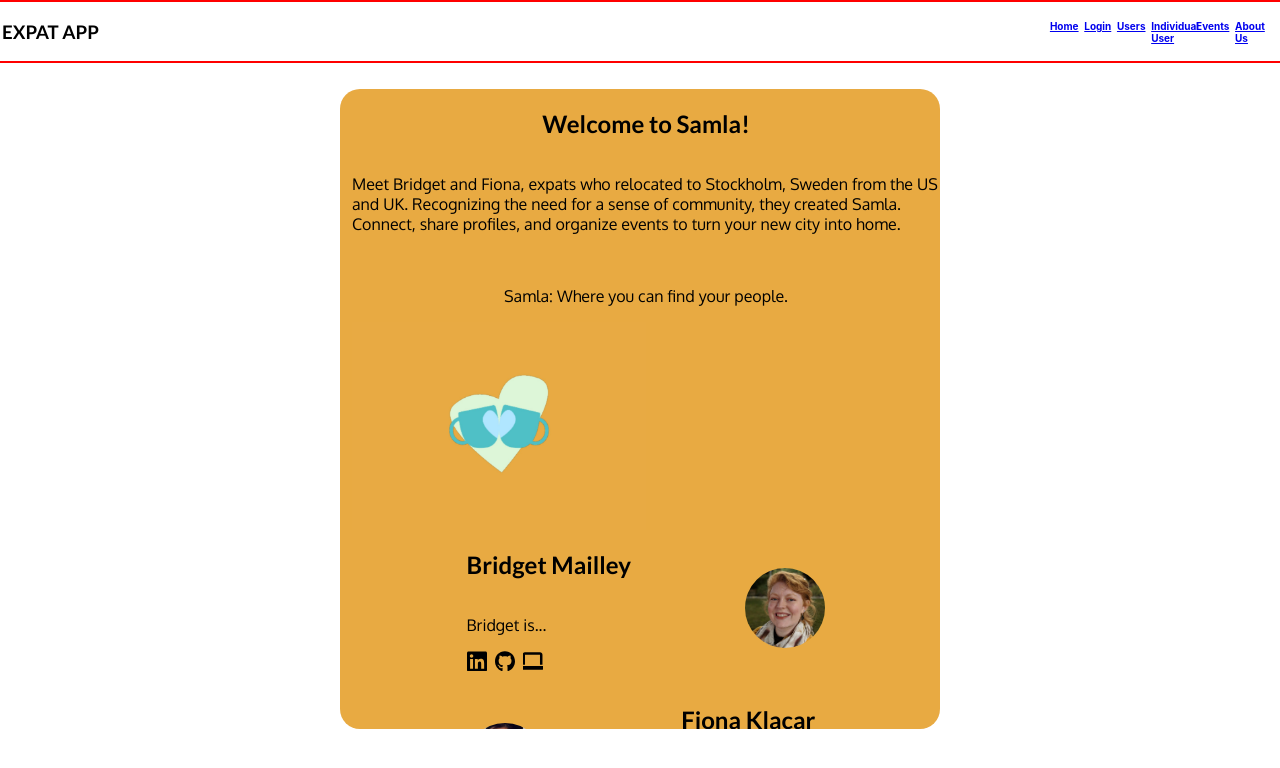
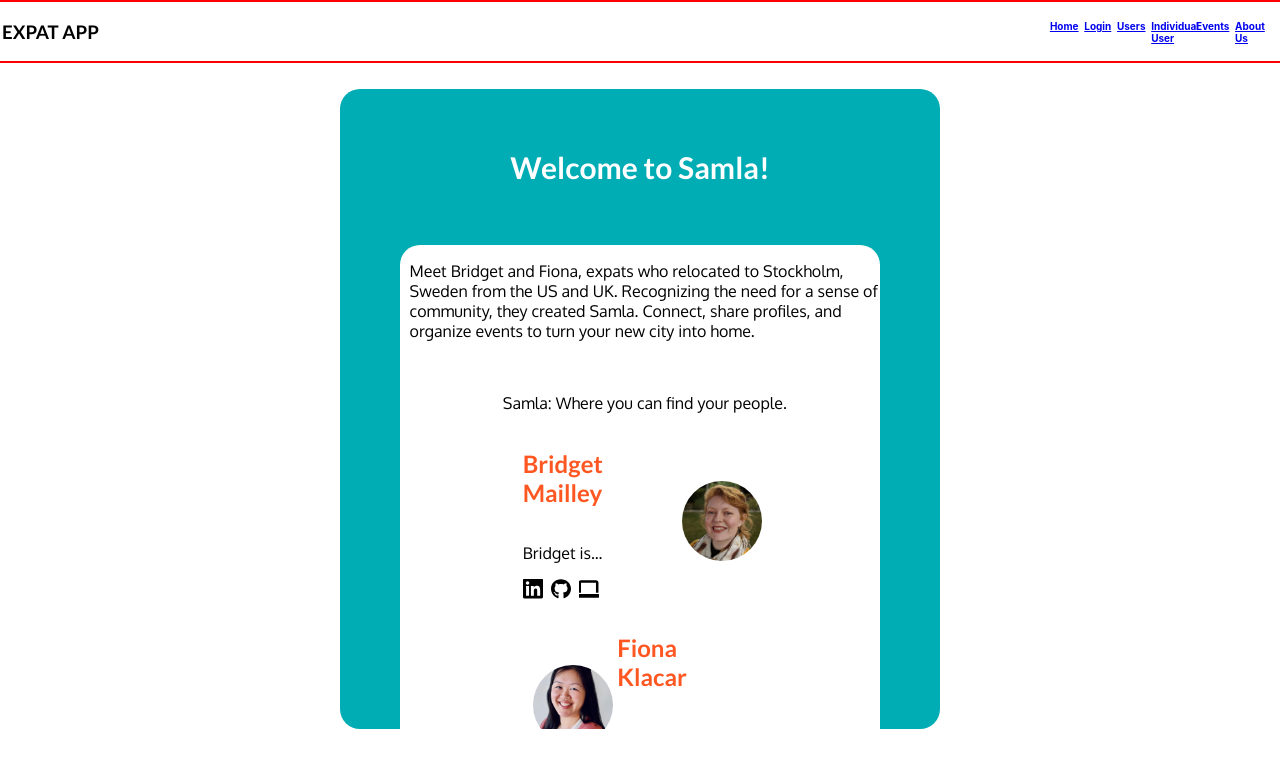
Before and after one commit to beemailley/final-project-frontend-bm, a React (Create React App) app: page /aboutus in a window 1280 px wide. Shown: the top 768 px of the page. Built offline with nearby package versions, Linux system fonts and the light colour scheme.

Commit message:
added a card container for AboutUs page and changed some colours

```diff
--- a/src/components/AboutUs/AboutUs.js
+++ b/src/components/AboutUs/AboutUs.js
@@ -1,5 +1,5 @@
 import React from 'react';
-import { Introduction, BridgetWrapper, BridgetInformation, FionaWrapper, FionaInformation, LinksWrapper, Icon, CoffeeIcon, ImgContainerBridget, ImgContainerFiona, Img } from './AboutUs.styles'
+import { CardContainer, TitleAboutUs, Introduction, BridgetWrapper, BridgetInformation, FionaWrapper, FionaInformation, LinksWrapper, Icon, CoffeeIcon, CoffeeIconContainer, ImgContainerBridget, ImgContainerFiona, Img } from './AboutUs.styles'
 import BridgetMailley from '../../images/BridgetMailley.jpg';
 import FionaKlacar from '../../images/FionaKlacar.jpg';
 import linkedInIcon from '../../images/linkedin.svg';
@@ -10,8 +10,9 @@ import CoffeeMugsIcon from '../../images/CoffeeMugsIcon.jpg';
 export const AboutUs = () => {
   return (
     <>
+      <TitleAboutUs>Welcome to Samla!</TitleAboutUs>
+      <CardContainer>
         <Introduction>
-        <h1>Welcome to Samla!</h1>
           <p>Meet Bridget and Fiona, expats who relocated to Stockholm,
       Sweden from the US and UK. Recognizing the need for
       a sense of community, they created Samla.
@@ -22,10 +23,12 @@ export const AboutUs = () => {
           <p style={{ textAlign: 'center' }}>
   Samla: Where you can find your people.
           </p>
+          <CoffeeIconContainer>
             <CoffeeIcon
               src={CoffeeMugsIcon}
               alt="Coffee mugs icon"
               aria-label="" />
+          </CoffeeIconContainer>
         </Introduction>
 
         <BridgetWrapper>
@@ -86,6 +89,7 @@ export const AboutUs = () => {
             </LinksWrapper>
           </FionaInformation>
         </FionaWrapper>
+      </CardContainer>
 
     </>
   );
--- a/src/components/AboutUs/AboutUs.styles.js
+++ b/src/components/AboutUs/AboutUs.styles.js
@@ -1,13 +1,29 @@
 import styled from 'styled-components';
 
+export const CardContainer = styled.div`
+    display: flex;
+    flex-direction: column;
+    align-items: center;
+    justify-content: center;
+    border-radius: 20px;
+    background-color: white;
+    margin-top: 10%;
+    margin-left: 10%;
+    margin-right: 10%;
+    margin-bottom: 10%;
+
+`
 export const Introduction = styled.div`
     display: flex;
     flex-direction: column;
     margin-left: 2%;
+`
 
-    h1 {
-        text-align: center;
-    }
+export const TitleAboutUs = styled.h1`
+    text-align: center;
+    color: #FFFFFF;
+    margin-top: 10%;
+    font-size: 30px;
 `
 export const BridgetWrapper = styled.div`
     display: flex;
@@ -18,6 +34,10 @@ export const BridgetInformation = styled.div`
     display: flex;
     flex-direction: column;
     margin-left: 2%;
+
+    h2 {
+        color: #FF5722;
+    }
 `
 
 export const FionaWrapper = styled.div`
@@ -29,6 +49,10 @@ export const FionaInformation = styled.div`
     display: flex;
     flex-direction: column;
     margin-left: 2%;
+
+    h2 {
+        color: #FF5722;
+    }
 `
 
 export const LinksWrapper = styled.div`
@@ -37,7 +61,11 @@ export const LinksWrapper = styled.div`
     margin-bottom: 10px;
     gap: 5%;
 `
-
+export const CoffeeIconContainer = styled.div`
+    display: flex;
+    justify-content: center;
+    display: none;
+`
 export const CoffeeIcon = styled.img`
     height: 50%;
     width: 50%;
--- a/src/components/GlobalStyles.js
+++ b/src/components/GlobalStyles.js
@@ -13,9 +13,10 @@ export const InnerWrapper = styled.div`
     width: 90vw;
     height: 80vh;
     margin: 0 auto;
-    /* border: 2px solid green; */
+    /* border: 2px solid #EEEEEE; */
     border-radius: 20px;
-    background-color: #E8AA42;
+    /* background-color: #025464; */
+    background-color: #00ADB5;
     margin-top: 10%;
     overflow-y: auto;
 
```
Lines whose indentation alone changed are shown as unchanged.
